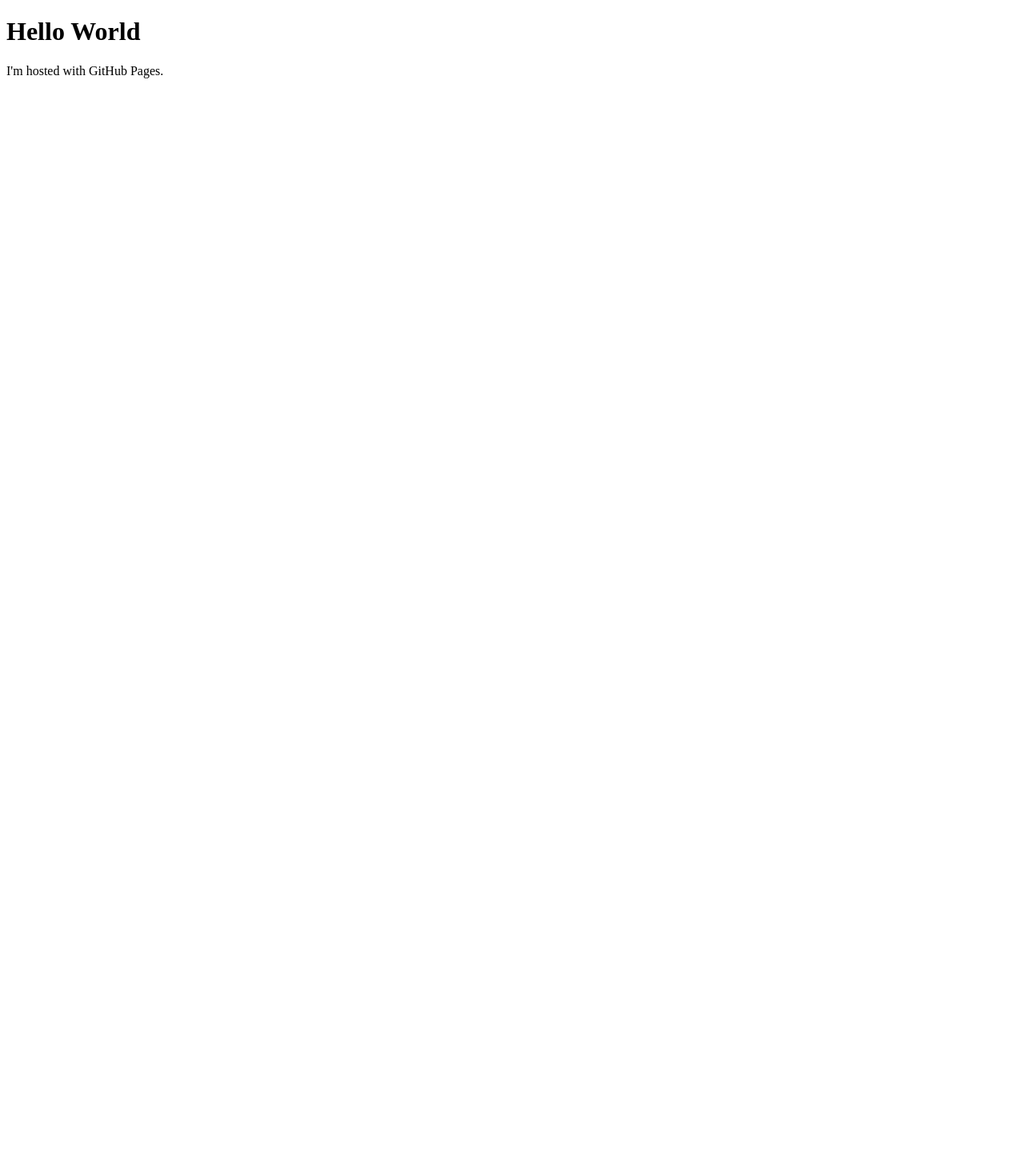
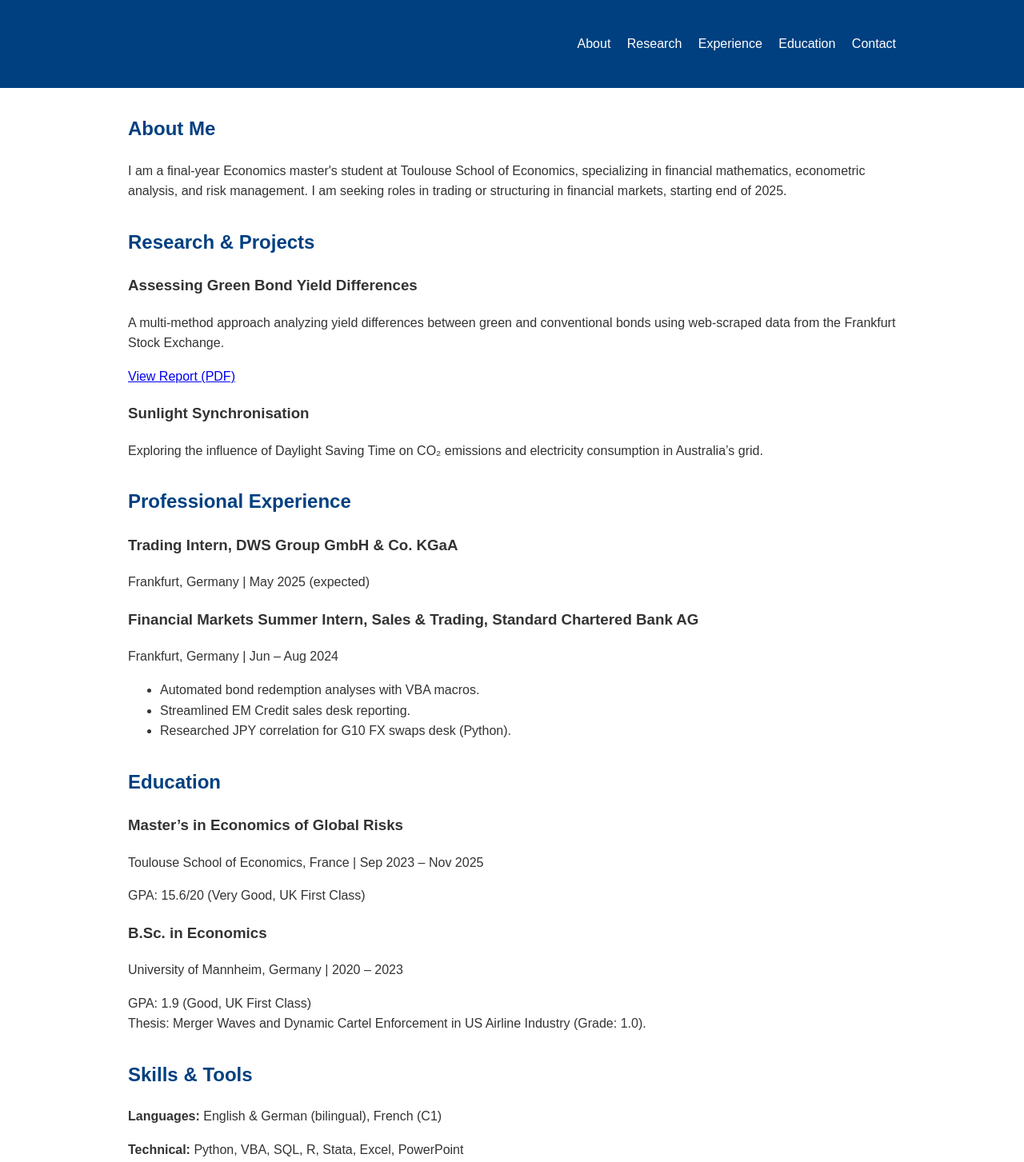
Before and after one commit to Fijiman001/Fijiman001.github.io, a plain HTML site: page index.html in a window 1280 px wide. Shown: the top 1453 px of the page at 80% size. Before the commit the page ends 800 px from the top, so only its background shows below. Drawn offline with Linux system fonts and the light colour scheme.

Commit message:
Temp_site

```diff
--- a/index.html
+++ b/index.html
@@ -1,7 +1,109 @@
 <!DOCTYPE html>
-<html>
+<html lang="en">
+<head>
+  <meta charset="UTF-8">
+  <meta name="viewport" content="width=device-width, initial-scale=1.0">
+  <title>Alexander M. Köhler</title>
+  <link rel="stylesheet" href="style.css">
+  <style>
+    body { font-family: Arial, sans-serif; margin: 0; padding: 0; line-height: 1.6; color: #333; }
+    header { background: #004080; color: white; padding: 1rem 0; }
+    nav { max-width: 960px; margin: 0 auto; display: flex; justify-content: space-between; align-items: center; }
+    nav a { color: white; text-decoration: none; margin-left: 1rem; }
+    .container { max-width: 960px; margin: 2rem auto; padding: 0 1rem; }
+    h1, h2 { color: #004080; }
+    section { margin-bottom: 2rem; }
+    .project, .experience-item, .edu-item { margin-bottom: 1rem; }
+    footer { background: #f4f4f4; text-align: center; padding: 1rem 0; font-size: 0.9rem; }
+  </style>
+</head>
 <body>
-<h1>Hello World</h1>
-<p>I'm hosted with GitHub Pages.</p>
+  <header>
+    <nav>
+      <div class="logo"><h1>Alexander M. Köhler</h1></div>
+      <div class="nav-links">
+        <a href="#about">About</a>
+        <a href="#research">Research</a>
+        <a href="#experience">Experience</a>
+        <a href="#education">Education</a>
+        <a href="#contact">Contact</a>
+      </div>
+    </nav>
+  </header>
+
+  <div class="container">
+    <section id="about">
+      <h2>About Me</h2>
+      <p>I am a final-year Economics master's student at Toulouse School of Economics, specializing in financial mathematics, econometric analysis, and risk management. I am seeking roles in trading or structuring in financial markets, starting end of 2025.</p>
+    </section>
+
+    <section id="research">
+      <h2>Research & Projects</h2>
+      <div class="project">
+        <h3>Assessing Green Bond Yield Differences</h3>
+        <p>A multi-method approach analyzing yield differences between green and conventional bonds using web-scraped data from the Frankfurt Stock Exchange.</p>
+        <a href="https://github.com/Fijiman001/EGR-Empirical-Project/blob/main/Empirical_Project__Final_Report__Liquidity_of_Green_Bonds.pdf" target="_blank">View Report (PDF)</a>
+      </div>
+      <div class="project">
+        <h3>Sunlight Synchronisation</h3>
+        <p>Exploring the influence of Daylight Saving Time on CO₂ emissions and electricity consumption in Australia’s grid.</p>
+      </div>
+      <!-- Add future projects here -->
+    </section>
+
+    <section id="experience">
+      <h2>Professional Experience</h2>
+      <div class="experience-item">
+        <h3>Trading Intern, DWS Group GmbH & Co. KGaA</h3>
+        <span>Frankfurt, Germany | May 2025 (expected)</span>
+      </div>
+      <div class="experience-item">
+        <h3>Financial Markets Summer Intern, Sales & Trading, Standard Chartered Bank AG</h3>
+        <span>Frankfurt, Germany | Jun – Aug 2024</span>
+        <ul>
+          <li>Automated bond redemption analyses with VBA macros.</li>
+          <li>Streamlined EM Credit sales desk reporting.</li>
+          <li>Researched JPY correlation for G10 FX swaps desk (Python).</li>
+        </ul>
+      </div>
+      <!-- Add more experience items similarly -->
+    </section>
+
+    <section id="education">
+      <h2>Education</h2>
+      <div class="edu-item">
+        <h3>Master’s in Economics of Global Risks</h3>
+        <span>Toulouse School of Economics, France | Sep 2023 – Nov 2025</span>
+        <p>GPA: 15.6/20 (Very Good, UK First Class)</p>
+      </div>
+      <div class="edu-item">
+        <h3>B.Sc. in Economics</h3>
+        <span>University of Mannheim, Germany | 2020 – 2023</span>
+        <p>GPA: 1.9 (Good, UK First Class) <br> Thesis: Merger Waves and Dynamic Cartel Enforcement in US Airline Industry (Grade: 1.0).</p>
+      </div>
+      <!-- Add other education items -->
+    </section>
+
+    <section id="skills">
+      <h2>Skills & Tools</h2>
+      <p><strong>Languages:</strong> English & German (bilingual), French (C1)</p>
+      <p><strong>Technical:</strong> Python, VBA, SQL, R, Stata, Excel, PowerPoint</p>
+    </section>
+
+    <section id="achievements">
+      <h2>Achievements & Activities</h2>
+      <ul>
+        <li>UKMT Intermediate Mathematical Challenge: Gold (Top 8%)</li>
+        <li>Pink Kangaroo 2017: Merit (Top 25%)</li>
+        <li>Mannheim Investment Club: Emerging Markets Analyst</li>
+      </ul>
+    </section>
+  </div>
+
+  <footer id="contact">
+    <p>Contact: <a href="mailto:koehler.alexander.markus@gmail.com">koehler.alexander.markus@gmail.com</a></p>
+    <p><a href="https://www.linkedin.com/in/alexander-markus-koehler/" target="_blank">LinkedIn</a> | <a href="https://github.com/Fijiman001" target="_blank">GitHub</a></p>
+    <p>&copy; 2025 Alexander M. Köhler</p>
+  </footer>
 </body>
 </html>
```
